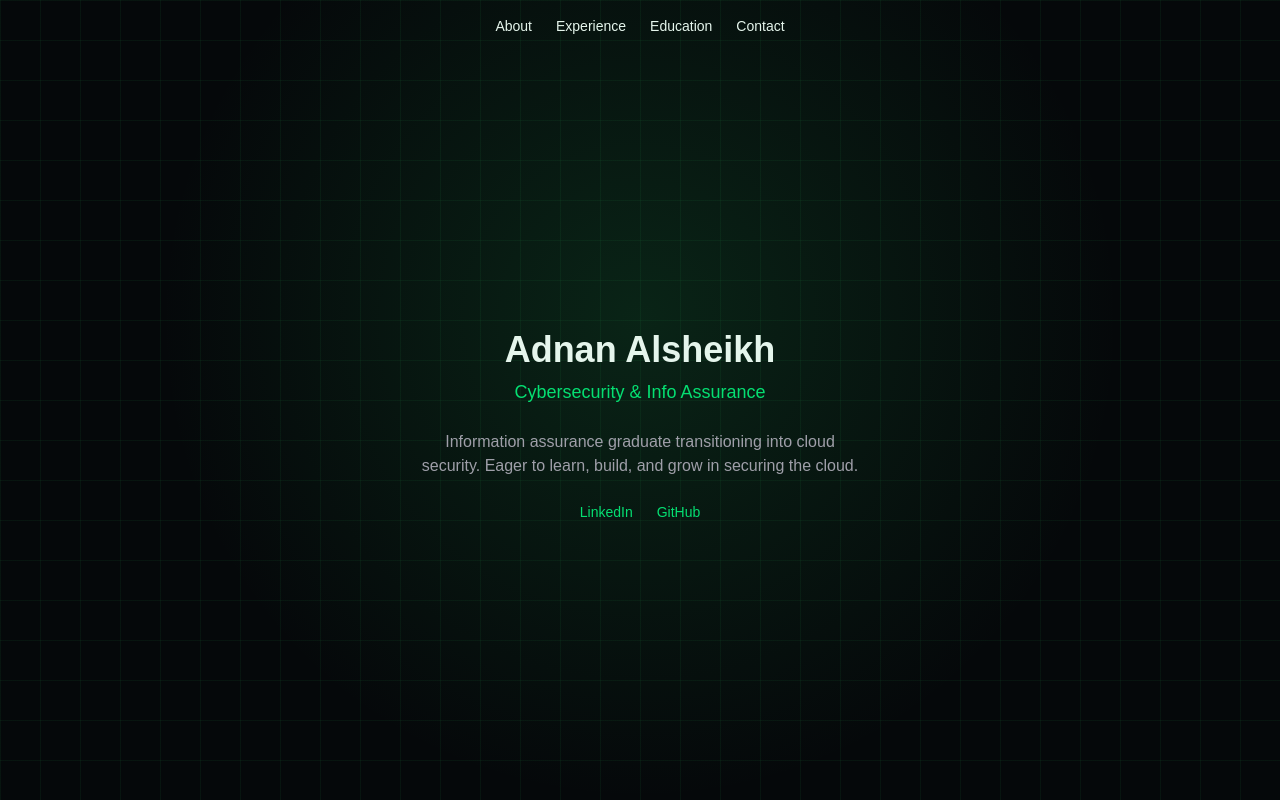
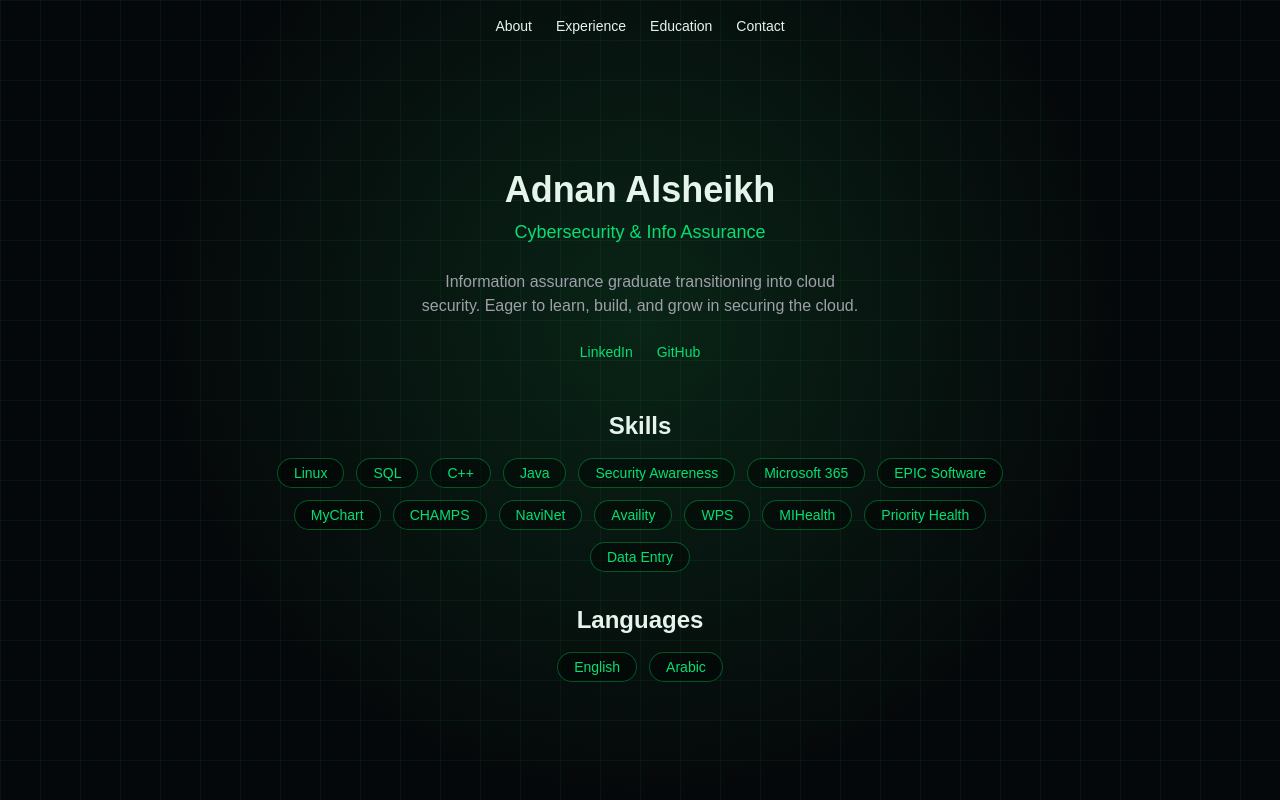
Before and after one commit to aalsheikh1/Portfolio, a Next.js app in the folder portfolio/: page / in a window 1280 px wide. Built offline with nearby package versions, Linux system fonts and the light colour scheme.

Commit message:
Added skills and Languages to About

```diff
--- a/portfolio/app/page.tsx
+++ b/portfolio/app/page.tsx
@@ -1,6 +1,41 @@
+const skills = [
+  "Linux",
+  "SQL",
+  "C++",
+  "Java",
+  "Security Awareness",
+  "Microsoft 365",
+  "EPIC Software",
+  "MyChart",
+  "CHAMPS",
+  "NaviNet",
+  "Availity",
+  "WPS",
+  "MIHealth",
+  "Priority Health",
+  "Data Entry",
+];
+
+const languages = ["English", "Arabic"];
+
+function Tags({ items }: { items: string[] }) {
+  return (
+    <ul className="flex max-w-3xl flex-wrap justify-center gap-3">
+      {items.map((item) => (
+        <li
+          key={item}
+          className="rounded-full border border-green-500/40 bg-black/40 px-4 py-1 text-sm text-green-400"
+        >
+          {item}
+        </li>
+      ))}
+    </ul>
+  );
+}
+
 export default function Home() {
   return (
-    <main className="flex flex-1 flex-col items-center justify-center gap-2">
+    <main className="flex flex-1 flex-col items-center justify-center gap-2 px-4 py-12">
       <h1 className="text-4xl font-semibold">Adnan Alsheikh</h1>
       <p className="text-lg text-green-400">Cybersecurity & Info Assurance</p>
       <p className="mt-4 max-w-md text-center text-zinc-400">
@@ -25,6 +60,10 @@ export default function Home() {
           GitHub
         </a>
       </div>
+      <h2 className="mt-10 mb-2 text-2xl font-semibold">Skills</h2>
+      <Tags items={skills} />
+      <h2 className="mt-6 mb-2 text-2xl font-semibold">Languages</h2>
+      <Tags items={languages} />
     </main>
   );
 }
```
